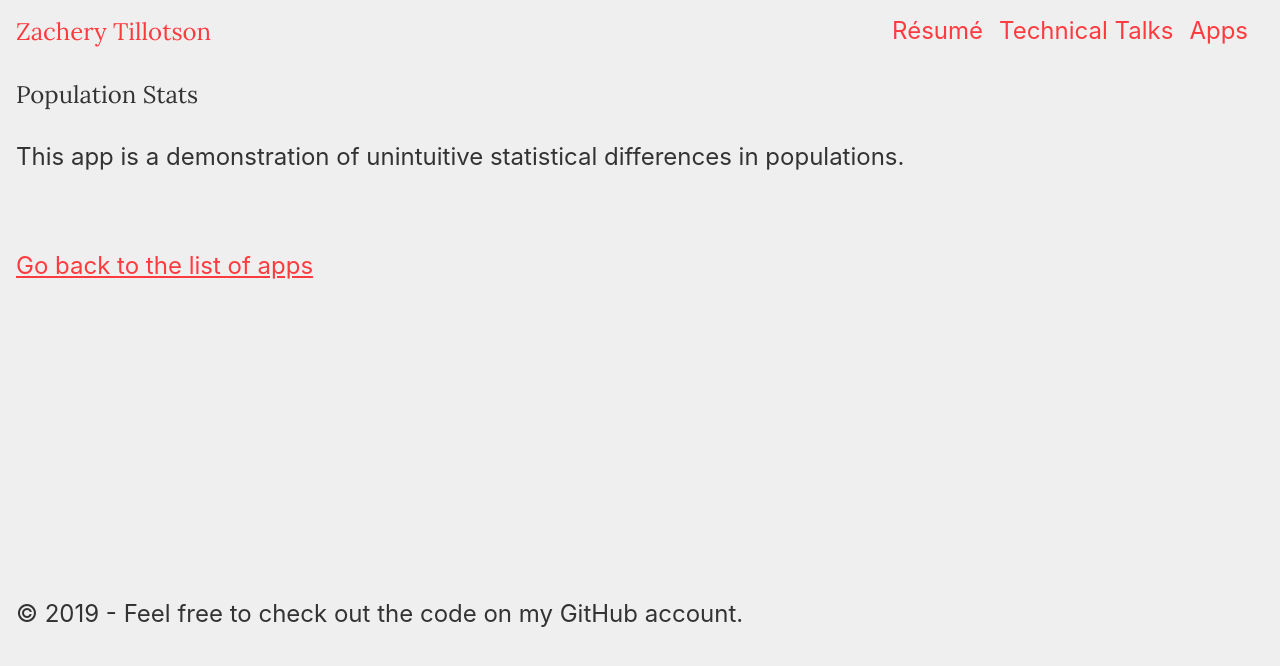
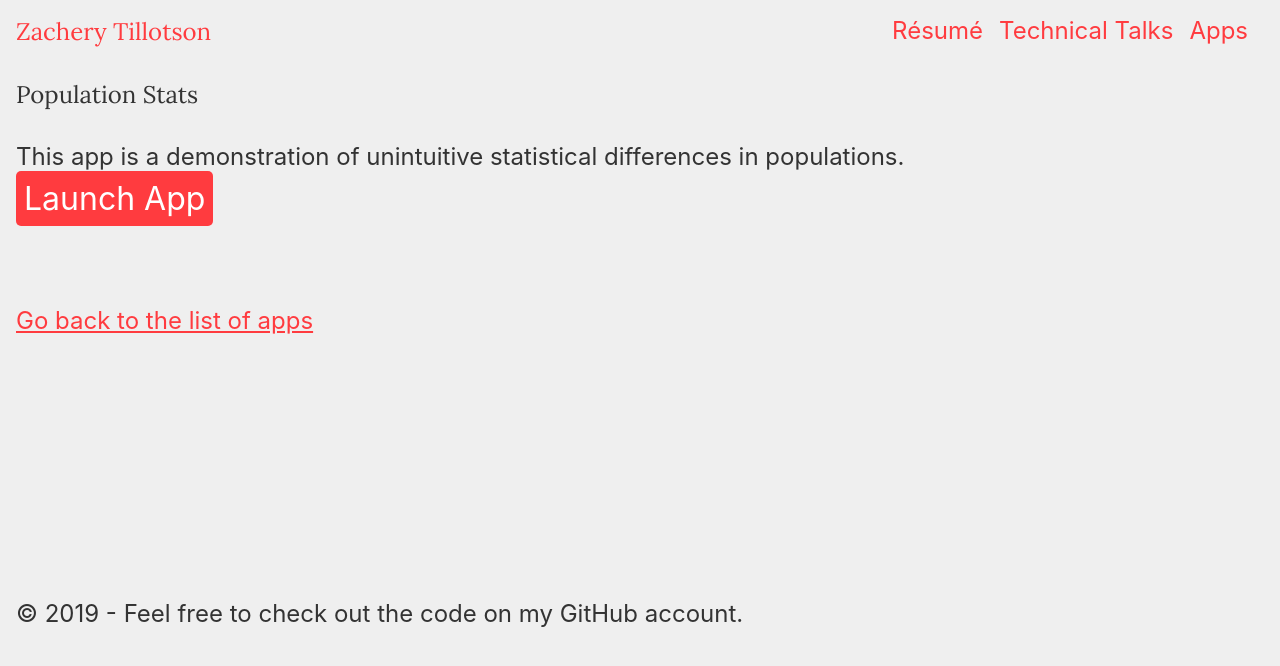
Before and after one commit to Zack-Tillotson/zachery-tillotson, a Gatsby site: page /apps/population-stats in a window 1280 px wide. Built offline with nearby package versions, Linux system fonts and the light colour scheme; Gatsby itself is replaced by a stand-in of ours.

Commit message:
Minor style tweaks

```diff
--- a/src/components/Layout/styles.scss
+++ b/src/components/Layout/styles.scss
@@ -51,12 +51,18 @@
   padding: var(--spacing-unit);
 }
 
-button {
+.button--primary, button {
+  display: inline-block;
+
   padding: .5rem;
   border: none;
 
   font-size: 2rem;
-  background: var(--color-bg-light);
-  color: var(--color-fg-primary);
+  background: var(--color-fg-primary);
   border-radius: 5px;
+  text-decoration: none;
+
+  &:link, &:visited {
+    color: var(--color-txt-dark-primary);
+  };
 }
--- a/src/components/PopulationStats/styles.scss
+++ b/src/components/PopulationStats/styles.scss
@@ -19,8 +19,6 @@
 	button {
 		margin-top: 2rem;
 		margin-bottom: 2rem;
-		border: solid 2px var(--color-fg-primary);
-		color: var(--color-text-primary);
 	}
 
 	table {
--- a/src/pages/apps/maze.js
+++ b/src/pages/apps/maze.js
@@ -49,6 +49,10 @@ const MazeContainer = () => {
 				{installState === 'installed' && "Maze installation complete"}
 			</div>
 
+      <div>
+        <a className="button--primary" href="/apps/app-maze/">Launch App</a>
+      </div>
+
 			<Link to="/apps/">
 			  Go back to the list of apps
 			</Link>
--- a/src/pages/apps/population-stats.js
+++ b/src/pages/apps/population-stats.js
@@ -14,6 +14,10 @@ const PopulationStatsContainer = () => (
 
     <p>This app is a demonstration of unintuitive statistical differences in populations.</p>
 
+    <div>
+      <a className="button--primary" href="/apps/app-pop-stats/">Launch App</a>
+    </div>
+
     <Link to="/apps/" className="shift-down">
       Go back to the list of apps
     </Link>
```
Also changed, not shown: 1 other file.
